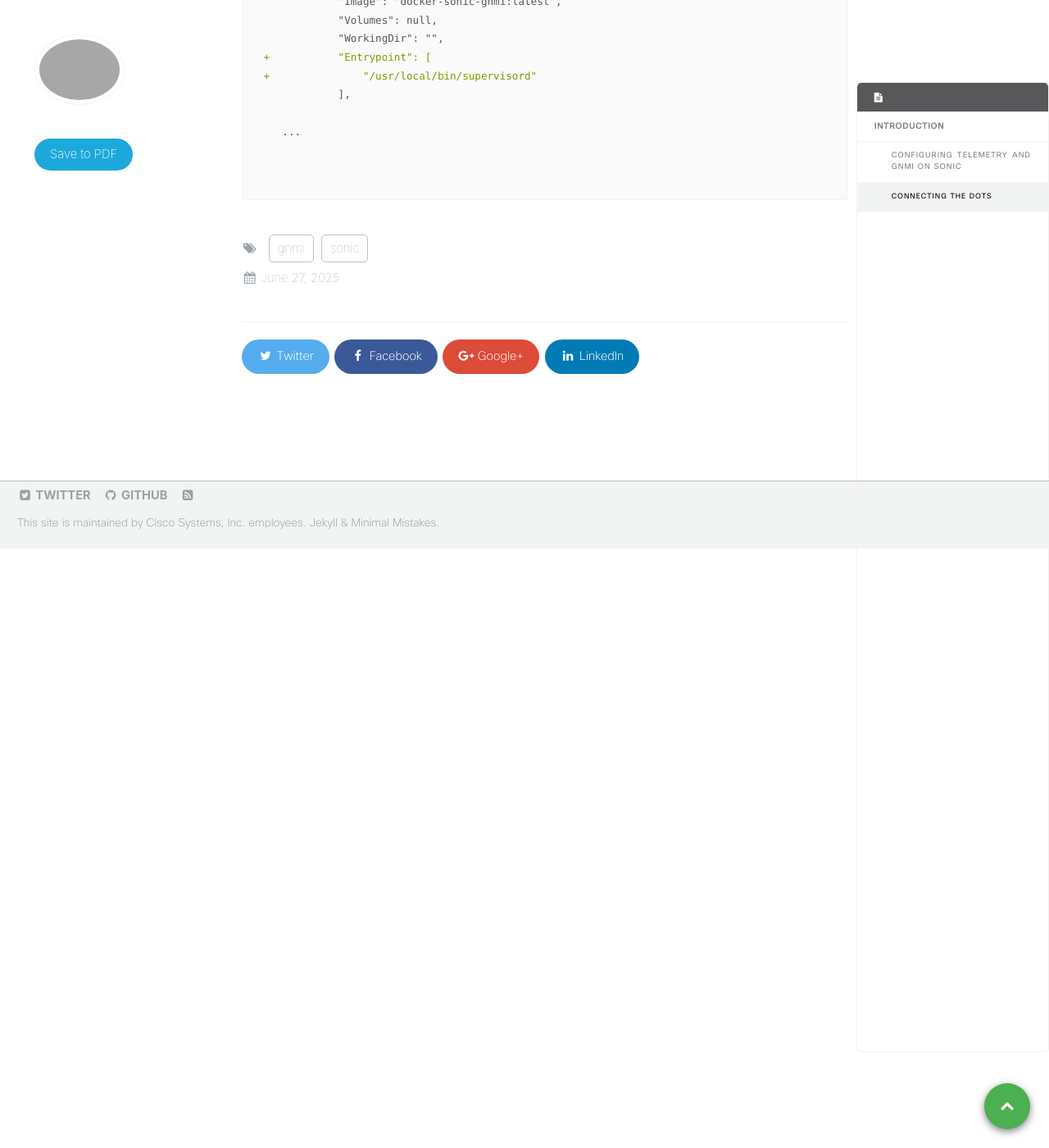
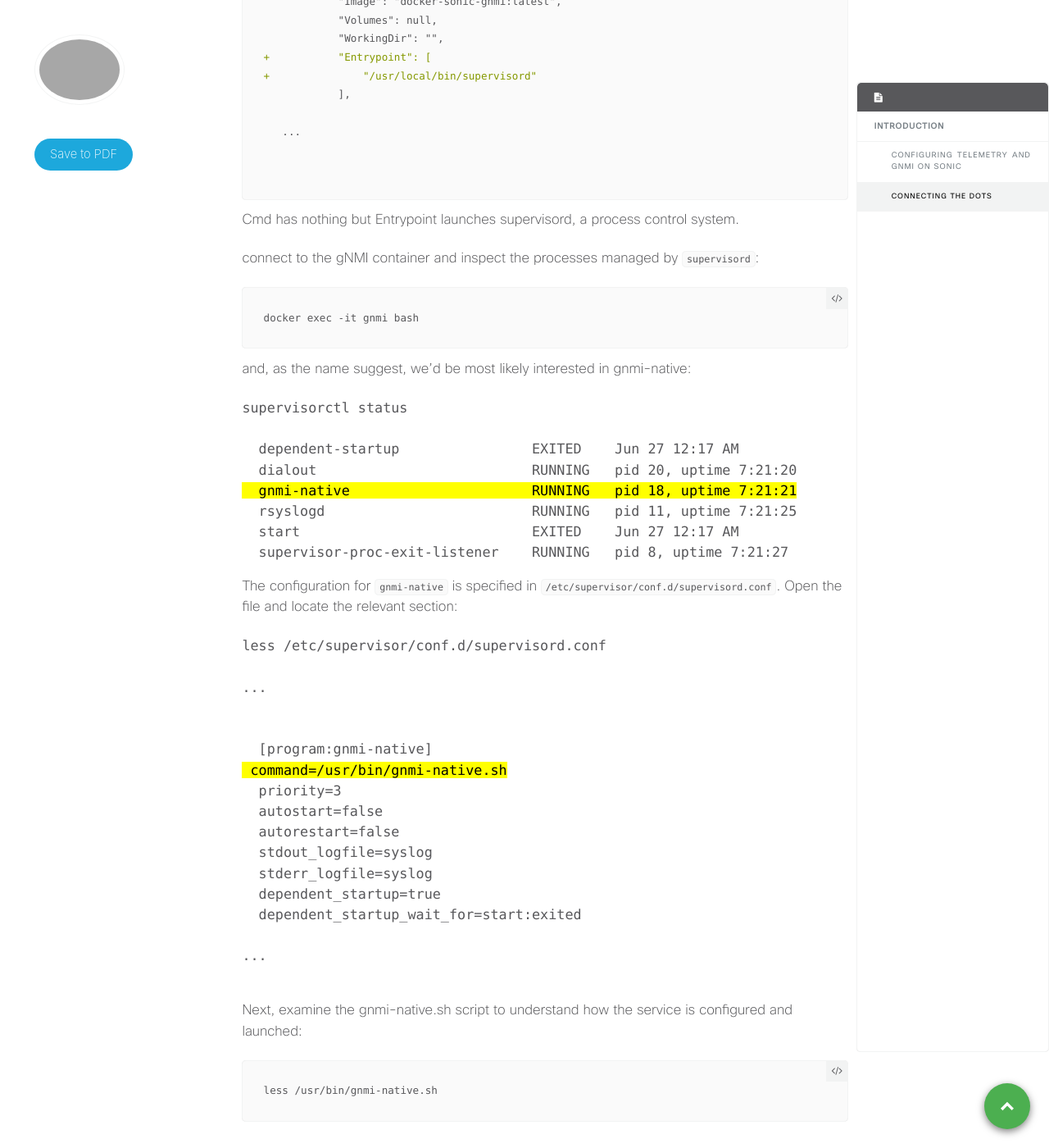
Before and after one commit to xrdocs-migration/SONiC, a Jekyll site: the page built from _blogs/sonic_gnmi.md, in a window 1280 px wide and 1400 px high, scrolled down 2128 px. Shown: the whole window at 82% size. Built offline with Jekyll 4.4.1, drawn with Linux system fonts in a browser that asks for light colours; comment, search, counter and statistics services are not loaded.

Commit message:
tracing config

````diff
--- a/_blogs/sonic_gnmi.md
+++ b/_blogs/sonic_gnmi.md
@@ -101,3 +101,53 @@ docker inspect gnmi
 
 
 ```
+
+Cmd has nothing but Entrypoint launches supervisord, a process control system.
+
+connect to the gNMI container and inspect the processes managed by `supervisord`:
+
+```
+docker exec -it gnmi bash
+```
+
+and, as the name suggest, we'd be most likely interested in gnmi-native:
+
+<pre>
+supervisorctl status
+
+  dependent-startup                EXITED    Jun 27 12:17 AM
+  dialout                          RUNNING   pid 20, uptime 7:21:20
+<mark>  gnmi-native                      RUNNING   pid 18, uptime 7:21:21</mark>
+  rsyslogd                         RUNNING   pid 11, uptime 7:21:25
+  start                            EXITED    Jun 27 12:17 AM
+  supervisor-proc-exit-listener    RUNNING   pid 8, uptime 7:21:27
+</pre>
+
+The configuration for `gnmi-native` is specified in `/etc/supervisor/conf.d/supervisord.conf`. Open the file and locate the relevant section:
+
+
+<pre>
+less /etc/supervisor/conf.d/supervisord.conf
+
+...
+
+
+  [program:gnmi-native]
+<mark> command=/usr/bin/gnmi-native.sh</mark>
+  priority=3
+  autostart=false
+  autorestart=false
+  stdout_logfile=syslog
+  stderr_logfile=syslog
+  dependent_startup=true
+  dependent_startup_wait_for=start:exited
+
+...
+
+</pre>
+
+Next, examine the gnmi-native.sh script to understand how the service is configured and launched:
+
+```
+less /usr/bin/gnmi-native.sh
+```
````
